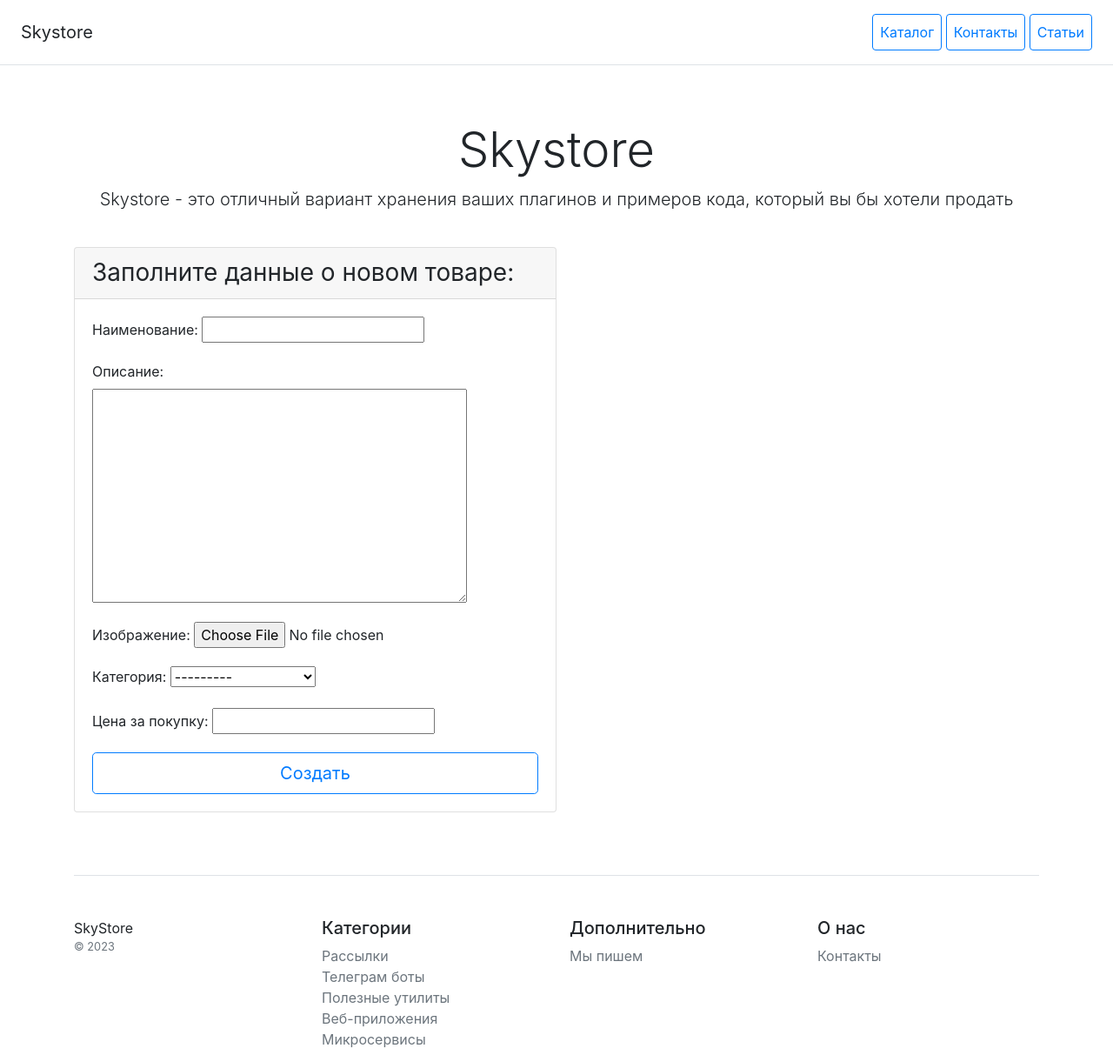
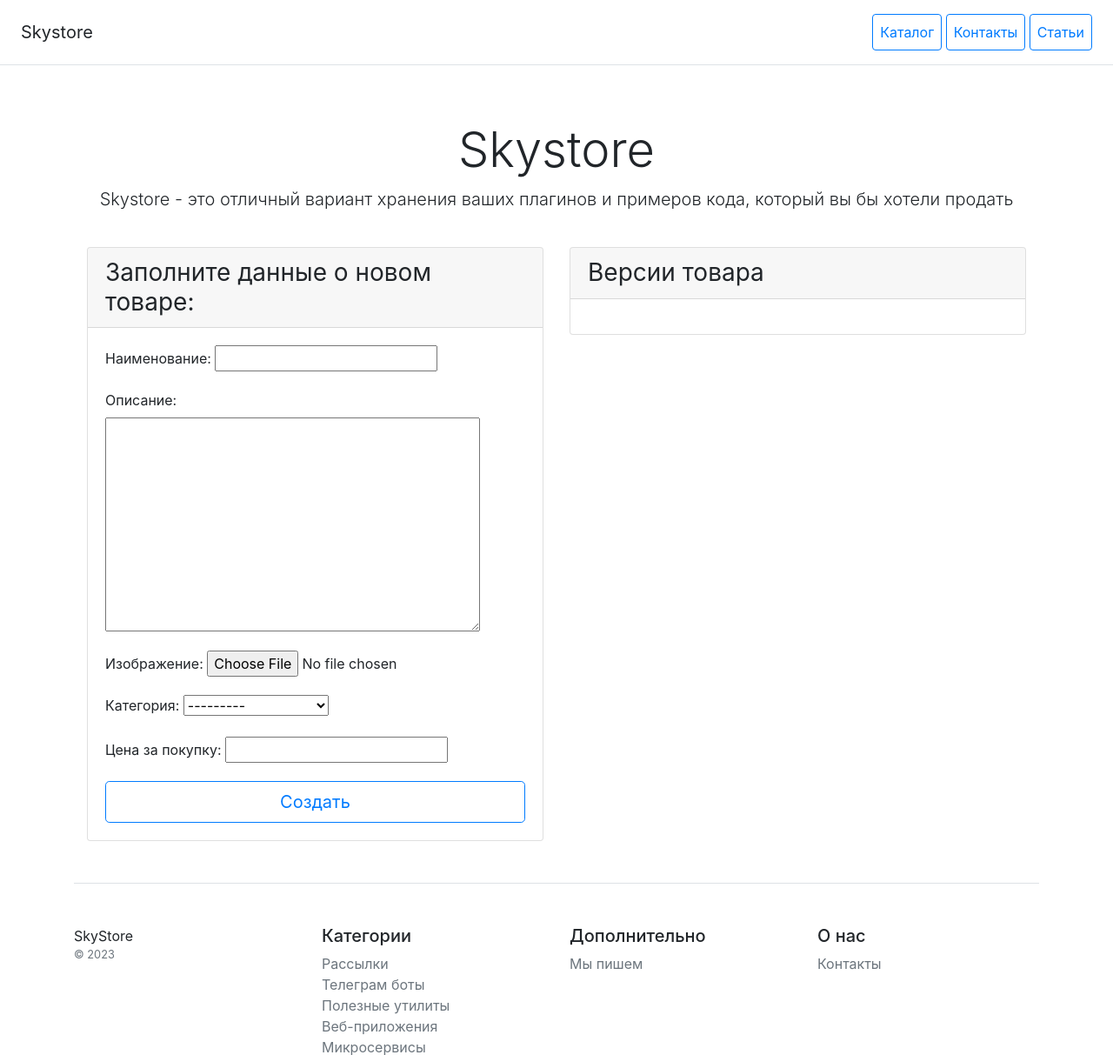
Before and after one commit to evgeniya1011/internet_market, a Django app: page /create/ in a window 1280 px wide. Shown: the top 1213 px of the page at 87% size. Run offline with Django 4.2, Linux system fonts and the light colour scheme; data comes from the database, SQL or seed files in the repository; some libraries are stand-ins or nearby versions.

Commit message:
fix htmL-files(hw22.1)

```diff
--- a/catalog/templates/catalog/product_form.html
+++ b/catalog/templates/catalog/product_form.html
@@ -1,14 +1,14 @@
 {% extends 'catalog/base.html' %}
 {% block content %}
 
-<div class="col-3 col-md-6 col-sm-12">
-    <div class="row">
-        <div class="card mb-4 box-shadow">
-            <div class="card-header">
-                <h3 class="my-0 font-weight-normal">Заполните данные о новом товаре:</h3>
-            </div>
-            <div class="card-body">
-                <form method="post" enctype="multipart/form-data">
+<div class="col-12">
+    <form class="row" method="post" enctype="multipart/form-data">
+        <div class="col-6">
+            <div class="card">
+                <div class="card-header">
+                    <h3 class="my-0 font-weight-normal">Заполните данные о новом товаре:</h3>
+                </div>
+                <div class="card-body">
                     {% csrf_token %}
                     {{ form.as_p }}
                     <button type="submit" class="btn btn-lg btn-block btn-outline-primary">
@@ -18,10 +18,36 @@
                             Создать
                         {% endif %}
                     </button>
-                </form>
+                </div>
             </div>
         </div>
-    </div>
+        <div class="col-6">
+            <div class="card">
+                <div class="card-header">
+                    <h3 class="my-0 font-weight-normal">Версии товара</h3>
+                </div>
+                <div class="card-body">
+                    {{ formset.management_form }}
+                    {% for form in formset.forms %}
+                        {{ form.as_p }}
+                        {% if not forloop.last %}
+                            <hr>
+                        {% endif %}
+                    {% endfor %}
+
+                    {% if formset.non_form_errors %}
+                    <div class="text-center">
+                        <div class="p-3 text-primary-emphasis bg-danger border border-danger rounded-3">
+                            {% for error in formset.non_form_errors %}
+                                <h6>{{error}}</h6>
+                            {% endfor %}
+                        </div>
+                    </div>
+                    {% endif %}
+                </div>
+            </div>
+        </div>
+    </form>
 </div>
 
 {% endblock %}
--- a/catalog/templates/catalog/product_list.html
+++ b/catalog/templates/catalog/product_list.html
@@ -7,9 +7,6 @@
 </section>
 <div class="col-12 mb-5">
     <a class="btn btn-outline-primary" href="{% url 'catalog:create' %}">Добавить товар</a>
-</div>
-<div class="col-12 mb-5">
-    <a class="btn btn-outline-success" href="{% url 'catalog:create_version' %}">Добавить версию</a>
 </div>
     <div class="row text-center">
     {% for product in page_obj %}
@@ -24,7 +21,7 @@
                     </ul>
                     <button type="button" class="btn btn-lg btn-block btn-outline-primary">Купить</button>
                     <a href="{% url 'catalog:view' product.pk %}" class="btn btn-lg btn-block btn-outline-primary">Подробнее о товаре</a>
-                    <a href="{% url 'catalog:view_version' pk=product.pk %}" class="btn btn-lg btn-block btn-outline-success">Версии</a>
+                    <a href="{% url 'catalog:edit' product.pk %}" class="btn btn-lg btn-block btn-outline-primary">Редактировать товар</a>
                 </div>
             </div>
         </div>
```
